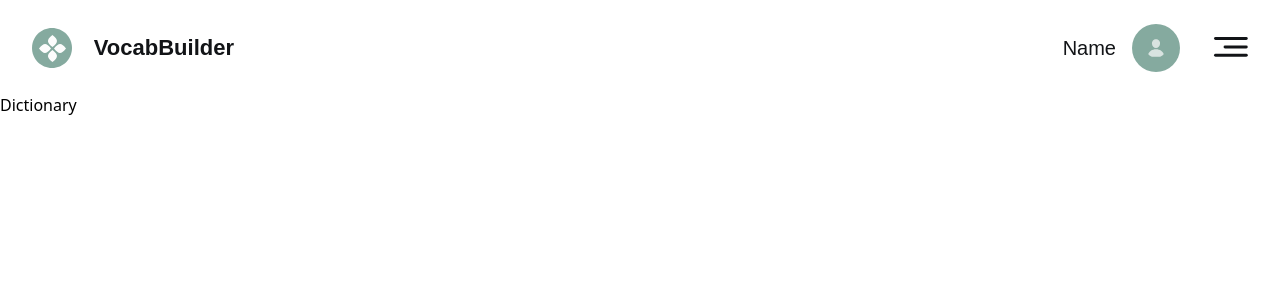
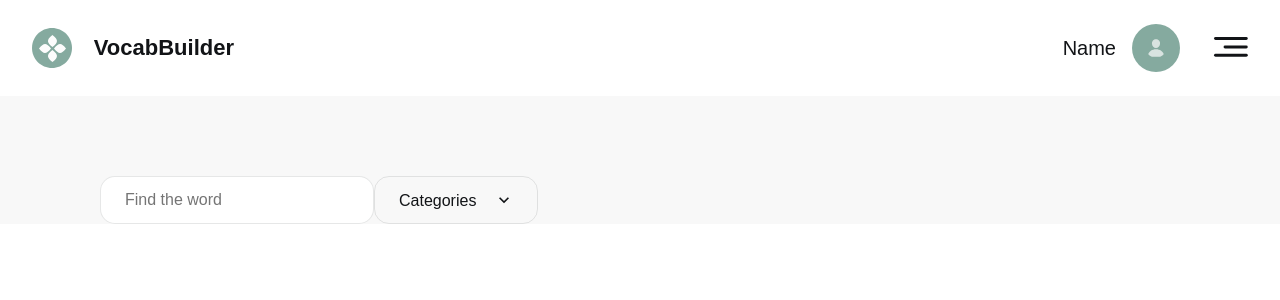
Before and after one commit to Alexandr-1973/VocabBuilder, a React (Vite) app: page /dictionary in a window 1280 px wide. Shown: the top 300 px of the page. Built offline with nearby package versions, Linux system fonts and the light colour scheme.

Commit message:
customSelect-add

```diff
--- /dev/null
+++ b/src/components/CustomSelect/CustomSelect.jsx
@@ -0,0 +1,46 @@
+import css from "./CustomSelect.module.css"
+import { useEffect, useState } from "react";
+import { MdOutlineKeyboardArrowDown } from "react-icons/md";
+
+const CustomSelect = () => {
+  const [visibleCategories, setVisibleCategories] = useState(false);
+  const [chosenCategory, setChosenCategory] = useState("Categories");
+  const categoriesArray = [
+    "Verb",
+    "Participle",
+    "Noun",
+    "Adjective",
+    "Pronoun",
+    "Numerals",
+    "Adverb",
+    "Preposition",
+    "Conjunction",
+    "Phrasal verb",
+    "Functional phrase",
+  ];
+
+  useEffect(() => {
+    setVisibleCategories(false);
+  }, [chosenCategory]);
+
+  return (
+    <div className={css.genDiv} onClick={() => setVisibleCategories(!visibleCategories)}>
+		<MdOutlineKeyboardArrowDown className={css.arrow}/>
+      <div onClick={() => setVisibleCategories(!visibleCategories)} className={css.startCategoryDiv}>
+        <p>{chosenCategory}</p>
+      </div>
+      {visibleCategories &&<ul className={css.categoryUl}>
+
+          {categoriesArray.map((category, index) => {
+            return (
+              <li key={index} onClick={() => setChosenCategory(category)} className={css.categoryLi}>
+                <p className={css.categoryP}>{category}</p>
+              </li>
+            );
+          })}
+      </ul>}
+    </div>
+  );
+};
+
+export default CustomSelect;
--- /dev/null
+++ b/src/components/CustomSelect/CustomSelect.module.css
@@ -0,0 +1,73 @@
+.genDiv {
+	position: relative;
+	min-width: 164px;
+	/* max-width: 189px; */
+}
+
+
+
+.startCategoryDiv {
+	border: 1px solid rgba(18, 20, 23, 0.1);
+border-radius: 15px;
+padding-top: 12px;
+padding-bottom: 12px;
+padding-left: 24px;
+padding-right: 56px;
+/* width: 164px; */
+height: 48px;
+
+font-family: "MacPaw Fixel Display", sans-serif;
+font-weight: 500;
+font-size: 16px;
+line-height: 1.5;
+color: #121417;
+cursor: pointer;
+}
+
+.categoryUl {
+	position: absolute;
+	border-radius: 15px;
+padding: 12px 24px;
+min-width: 189px;
+/* height: 368px; */
+box-shadow: 0 4px 47px 0 rgba(18, 20, 23, 0.08);
+background: #fff;
+display: flex;
+flex-direction: column;
+gap: 8px;
+/* cursor: pointer; */
+/* flex-shrink: 0; */
+}
+
+.categoryP {
+	font-family: "MacPaw Fixel Display", sans-serif;
+font-weight: 500;
+font-size: 16px;
+line-height: 1.5;
+color: #121417;
+/* display: flex;
+flex-shrink: 1; */
+}
+
+.categoryLi {
+	cursor: pointer;
+	/* display: flex;
+	flex-shrink: 0; */
+}
+
+.arrow {
+	fill: #121417;
+/* stroke-width: 1.50px; */
+stroke: #121417;
+width: 20px;
+height: 20px;
+border: none;
+position: absolute;
+top: 14px;
+right: 24px;
+/* margin-left: 16px; */
+display: flex;
+justify-content: center;
+align-items: center;
+padding: 0;
+}
--- /dev/null
+++ b/src/components/Dashboard/Dashboard.jsx
@@ -0,0 +1,13 @@
+import css from "./Dashboard.module.css"
+import Filters from "../Filters/Filters"
+
+const Dashboard=()=>{
+	return (
+		<div className={css.genDiv}>
+			<Filters />
+		</div>
+
+	)
+}
+
+export default Dashboard
--- /dev/null
+++ b/src/components/Dashboard/Dashboard.module.css
@@ -0,0 +1,19 @@
+.genDiv {
+	display: flex;
+	flex-wrap: wrap;
+}
+
+
+.findInput {
+	border: 1px solid rgba(18, 20, 23, 0.1);
+	border-radius: 15px;
+	padding: 12px 24px;
+	width: 274px;
+	height: 48px;
+
+	font-family: "MacPaw Fixel Display", sans-serif;
+font-weight: 500;
+font-size: 16px;
+line-height: 1.5;
+color: #121417;
+}
--- /dev/null
+++ b/src/components/Filters/Filters.jsx
@@ -0,0 +1,15 @@
+import CustomSelect from "../CustomSelect/CustomSelect";
+import css from "./Filters.module.css"
+
+const Filters =()=>{
+
+	return (
+		<div className={css.genDiv}>
+			<input className={css.findInput} type="text" placeholder="Find the word" />
+			<CustomSelect/>
+		</div>
+	)
+
+}
+
+export default Filters;
--- /dev/null
+++ b/src/components/Filters/Filters.module.css
@@ -0,0 +1,19 @@
+.genDiv {
+	display: flex;
+}
+
+
+
+.findInput {
+	border: 1px solid rgba(18, 20, 23, 0.1);
+	border-radius: 15px;
+	padding: 12px 24px;
+	width: 274px;
+	height: 48px;
+
+	font-family: "MacPaw Fixel Display", sans-serif;
+font-weight: 500;
+font-size: 16px;
+line-height: 1.5;
+color: #121417;
+}
--- a/src/components/NavMenu/NavMenu.module.css
+++ b/src/components/NavMenu/NavMenu.module.css
@@ -24,6 +24,7 @@
 .modal {
   width: 185px;
   height: 100%;
+  max-height: 812px;
   position: absolute;
   right: 0;
   top: 0;
@@ -55,6 +56,7 @@
   .modal {
     width: 300px;
     justify-content: flex-start;
+    max-height: 1024px;
 
   }
   .closeIcon {
--- a/src/pages/DictionaryPage/Dictionary.module.css
+++ b/src/pages/DictionaryPage/Dictionary.module.css
@@ -0,0 +1,6 @@
+.genDiv {
+	background-color: rgba(248, 248, 248, 1);
+	padding-top: 80px;
+	padding-left: 100px;
+	padding-right: 100px;
+}
--- a/src/pages/DictionaryPage/DictionaryPage.jsx
+++ b/src/pages/DictionaryPage/DictionaryPage.jsx
@@ -1,6 +1,13 @@
+import css from "./Dictionary.module.css"
+
+import Dashboard from "../../components/Dashboard/Dashboard";
+
+
 const DictionaryPage=()=>{
 	return (
-		<p>Dictionary</p>
+		<div className={css.genDiv}>
+			<Dashboard/>
+		</div>
 	)
 }
 
```
